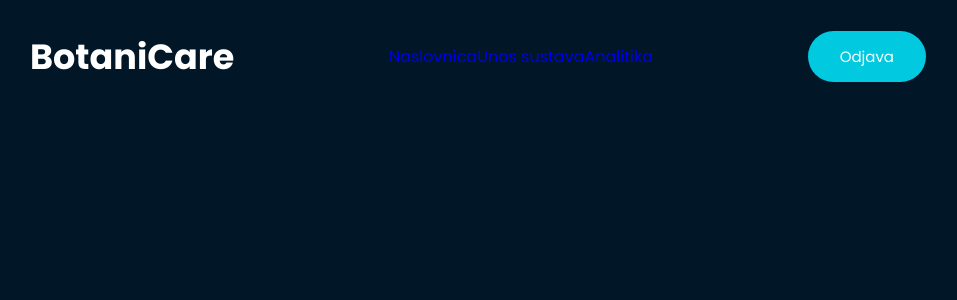
After one commit to FilipSijak1/PURS_seminar, a Flask app: page / in a window 1280 px wide. The commit adds this page. Shown: the top 300 px of the page, without its empty margins (162-1119 px from the left). Run offline with Flask 3, Linux system fonts and the light colour scheme; the visitor is signed in with stand-in values (Sample User, id 1); some libraries are stand-ins or nearby versions.

Commit message:
Uspješna prijava

```diff
--- a/app.py
+++ b/app.py
@@ -1,6 +1,7 @@
-from flask import Flask, request, redirect, url_for, render_template, session, make_response, jsonify
+from flask import Flask, request, redirect, url_for, render_template, session, make_response, url_for
 from flask import g
 import MySQLdb
+from hashlib import sha256
 
 
 
@@ -26,7 +27,12 @@ def index():
 
 @app.get('/login')
 def login_page():
-    response = render_template('login.html', title='Login stranica'), 200
+    # Provjerava je li korisnik već prijavljen
+    if 'username' in session:
+        return redirect(url_for('index'))
+
+    # Ako nije prijavljen, prikaži stranicu za prijavu
+    response = render_template('login.html', title='Login stranica')
     return response
 
 @app.route('/register', methods=['GET', 'POST'])
@@ -81,11 +87,28 @@ def register():
 
     return response
 
+@app.post('/login')
+def login():
+    response = make_response()
+    username = request.form.get('korisnicko_ime')
+    password = request.form.get('lozinka')
 
+    try:
+        query = "SELECT * FROM korisnik WHERE korisnicko_ime = %s AND password = UNHEX(SHA2(%s, 256))"
+        g.cursor.execute(query, (username, password))
+        user = g.cursor.fetchone()
 
+        if user:
+            session['username'] = user[3]  # Save username in session
+            return redirect(url_for('index'))
+        else:
+            response.data = 'Pogrešno korisničko ime ili lozinka'
+            response.status_code = 401
+    except Exception as e:
+        response.data = f'Greška prilikom prijave: {str(e)}'
+        response.status_code = 500
 
-
-
+    return response
 
 if __name__ == '__main__':
     app.run(host='0.0.0.0', port=80)
--- /dev/null
+++ b/static/index.css
@@ -0,0 +1,79 @@
+@import url("https://fonts.googleapis.com/css2?family=Poppins:wght@300;400;500;600;700;800;900&display=swap");
+
+* {
+    margin: 0;
+    padding: 0;
+    box-sizing: border-box;
+    font-family: "Poppins", sans-serif;
+    text-decoration: none;
+    list-style: none;
+ }
+
+ body {
+    background: #011627;
+    color: #fff;
+ }
+
+ nav {
+    position: fixed;
+    width: 100%;
+    top: 0;
+    right: 0;
+    z-index: 1000;
+    display: flex;
+    align-items: center;
+    justify-content: space-between;
+    padding: 30px 15%;
+    background: transparent;
+    transition: all .50s ease;
+ }
+
+ .logo {
+    color: #fff;
+    font-size: 35px;
+    font-weight: 700;
+    cursor: pointer;
+ }
+
+ .navlist {
+    display: flex;
+ }
+
+ .navlist .a {
+    margin: 0px 5px;
+    padding: 5px 10px;
+    color: #d6d6d6;
+    font-size: 17px;
+    font-weight: 500;
+    transition: all .50s ease;
+ }
+
+ .navlist a:hover {
+    color: #fff;
+ }
+
+ .btn {
+    display: inline-block;
+    padding: 12px 30px;
+    color: #fff;
+    background: #00c9e0;
+    border-radius: 30px;
+    font-size: 15px;
+    border: 2px solid transparent;
+    transition: all .40s ease;
+ }
+
+
+ .btn:hover {
+    border: 2px solid #00c9e0;
+    color: #00c9e0;
+    background: transparent;
+ }
+
+ #menu-icon {
+    color: #fff;
+    font-size: 38px;
+    z-index: 10001;
+    cursor: pointer;
+    display: none;
+ }
--- /dev/null
+++ b/templates/getKorisnik.sql
@@ -0,0 +1,3 @@
+SELECT * FROM korisnik WHERE
+password = UNHEX(SHA2('{{passwd}}', 256))
+AND korisnicko_ime = '{{user}}';
--- /dev/null
+++ b/templates/index.html
@@ -0,0 +1,23 @@
+<!DOCTYPE html>
+<html lang="en">
+<head>
+    <meta charset="UTF-8">
+    <meta name="viewport" content="width=device-width, initial-scale=1.0">
+    <title>aplikacija</title>
+    <link href="{{ url_for('static', filename='index.css') }}" rel="stylesheet">
+    <link href='https://unpkg.com/boxicons@2.1.4/css/boxicons.min.css' rel='stylesheet'>
+</head>
+<body>
+    <!----navigation-->
+    <nav>
+        <a href="#" class="logo">BotaniCare</a>
+        <div class="bx bx-menu" id="menu-icon"></div>
+        <ul class="navlist">
+            <li><a href="#">Naslovnica</a></li>
+            <li><a href="#">Unos sustava</a></li>
+            <li><a href="#">Analitika</a></li>
+        </ul>
+        <a href="#" class="btn">Odjava</a>
+    </nav>
+</body>
+</html>
--- a/templates/login.html
+++ b/templates/login.html
@@ -30,7 +30,6 @@
                 <p>Nemate profil? <a href="/register" class="btn">Registracija</a></p>
             </div>
         </form>
-
     </div>
 </body>
 </html>
--- a/templates/registerUser.sql
+++ b/templates/registerUser.sql
@@ -1 +1 @@
-INSERT INTO korisnik (ime, prezime, korisnicko_ime, password, email) VALUES (%s, %s, %s, %s, %s);
+INSERT INTO korisnik (ime, prezime, korisnicko_ime, password, email) VALUES (%s, %s, %s, UNHEX(SHA2(%s, 256)), %s)
```
